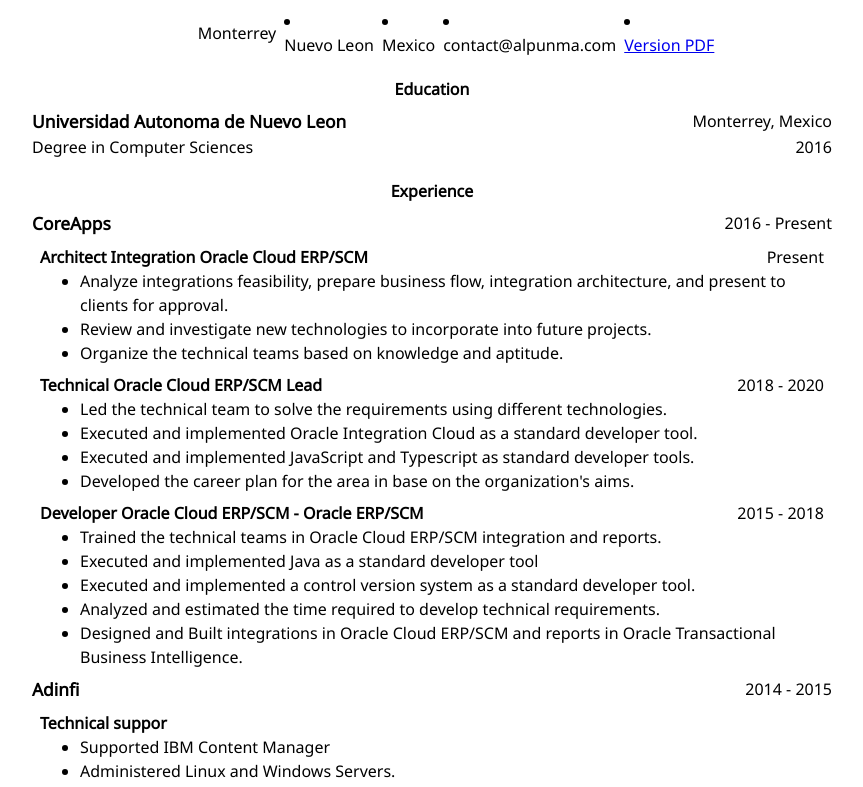
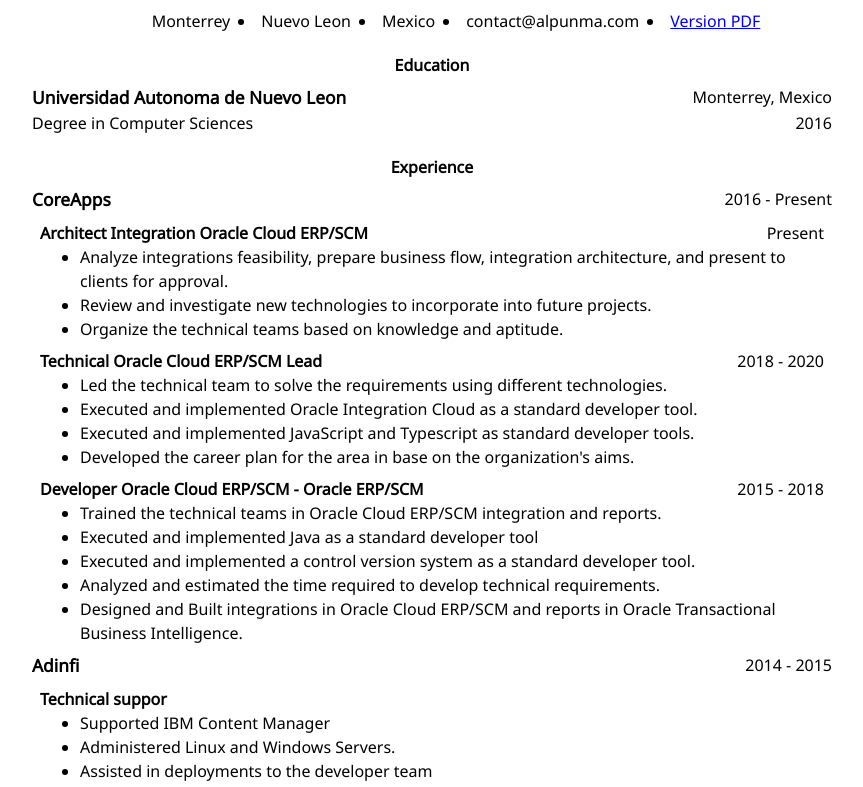
Before and after one commit to alpunma/web, a plain HTML site: page index.html in a window 1280 px wide. Shown: the part 66-853 px from the top of the page, without its empty margins (208-1071 px from the left). Drawn offline with Linux system fonts and the light colour scheme.

Commit message:
Fix contact representation chrome,firefox

```diff
--- a/css/index.css
+++ b/css/index.css
@@ -134,7 +134,7 @@ h4 {
 }
 
 @media (max-width: 790px) {
-  .contact > ul > li:first-child{
+  .contact > ul > li:first-child {
     list-style: disc;
   }
 }
@@ -144,9 +144,13 @@ h4 {
   list-style-position: inside;
 }
 
-.contact > ul> li:last-child {
+.contact > ul > li:last-child {
   margin-inline-end: 0px;
   margin-right: 0px;
+}
+
+.contact > ul > li > p {
+  display: inline;
 }
 
 .relevant {
```
